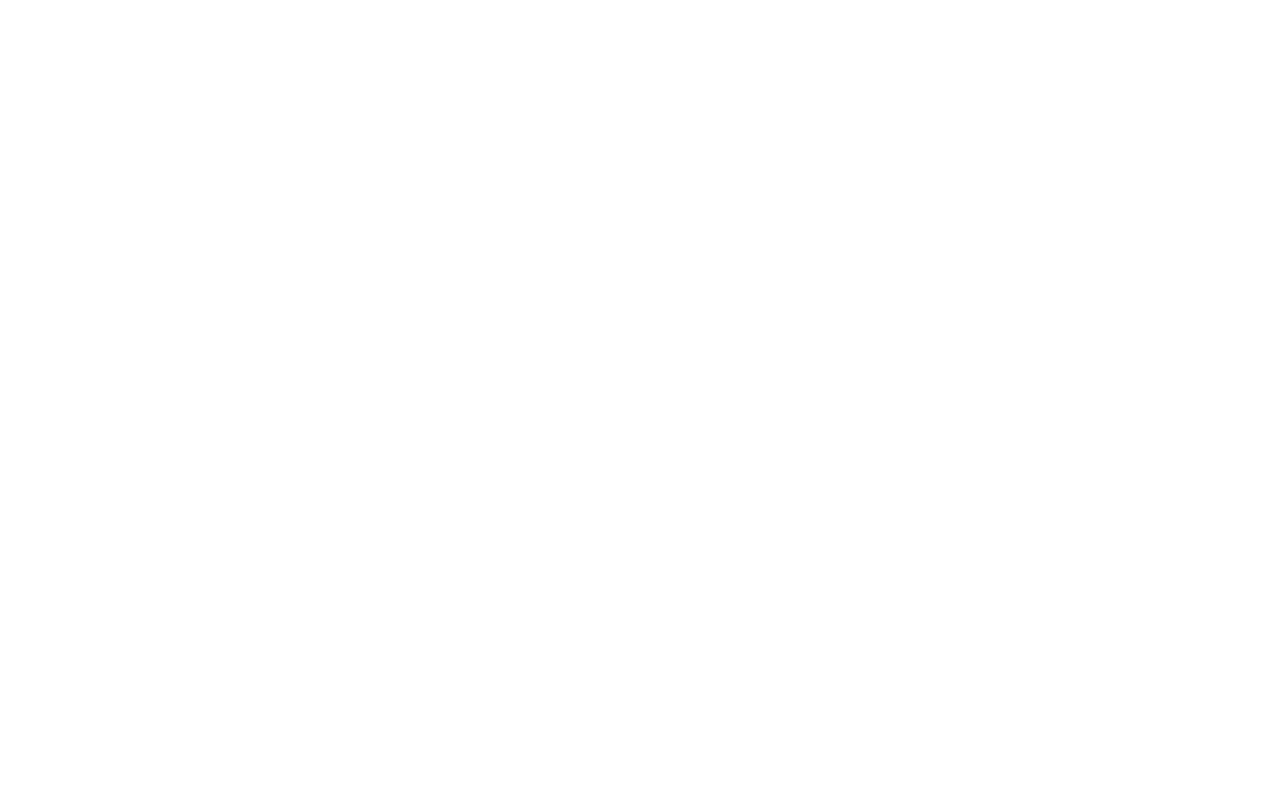
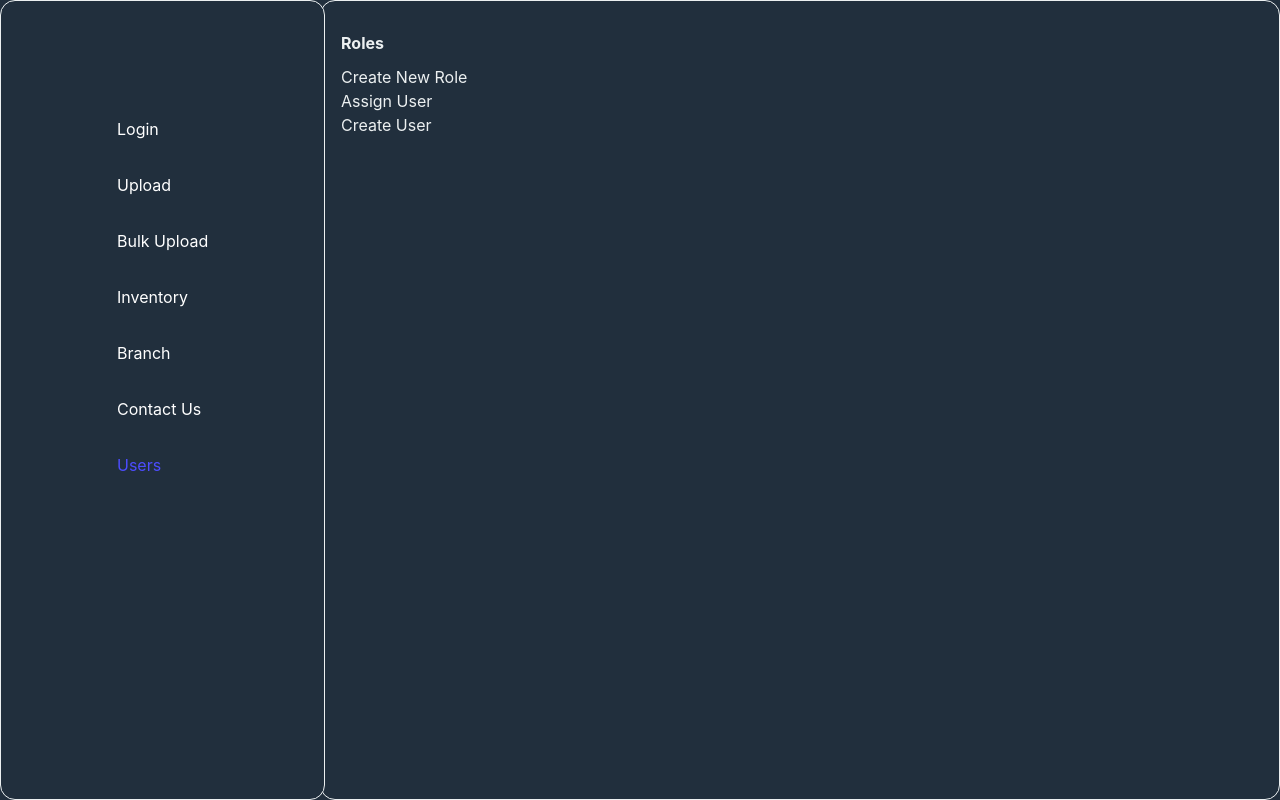
Before and after one commit to Feben9/pharmacy, a React (Create React App) app: page /users in a window 1280 px wide. Before the commit this address had no page. Built offline with nearby package versions, Linux system fonts and the light colour scheme.

Commit message:
Added a users page

```diff
--- a/src/App.css
+++ b/src/App.css
@@ -94,6 +94,7 @@
   border: 1px solid var(--secondary-color);
   border-radius: 15px;
   height: 100vh;
+  padding: 20px;
 }
 
 .table-container {
--- a/src/App.js
+++ b/src/App.js
@@ -14,6 +14,7 @@
 import BulkUpload from "./pages/BulkUpload";
 import Branch from "./pages/Branch";
 import Contact from "./pages/Contact";
+import Users from "./pages/Users";
 
 function App() {
   const [isAuthenticated, setIsAuthenticated] = useState(false);
@@ -36,6 +37,8 @@
 
             <Route path="/inventory" element={<Inventory />} />
 
+            <Route path="/users" element={<Users />} />
+
         </Routes>
       </Router>
     </div>
--- a/src/components/Navbar/Navbar.js
+++ b/src/components/Navbar/Navbar.js
@@ -19,11 +19,14 @@
                     <NavLink to="/Inventory" activeStyle>
                         Inventory
                     </NavLink>
+                    <NavLink to="/branch" activeStyle>
+                        Branch
+                    </NavLink>
                     <NavLink to="/contact" activeStyle>
                         Contact Us
                     </NavLink>
-                    <NavLink to="/branch" activeStyle>
-                        Branch
+                    <NavLink to="/Users" activeStyle>
+                        Users
                     </NavLink>
                 </NavMenu>
             </Nav>
--- /dev/null
+++ b/src/pages/Users.js
@@ -0,0 +1,24 @@
+import React from "react";
+import Navbar from "../components/Navbar";
+
+const Users = () => {
+    return (
+        <div className="main-container">
+            <div className="nav-container">
+                <Navbar isAuthenticated={true}/>
+            </div>
+            <div className="page-container">
+                <h1 style={{padding:"10px 0px", fontWeight:"bold"}}>Roles</h1>
+                <form>
+                    <button>Create New Role</button>
+                    <br />
+                    <button>Assign User</button>
+                    <br />
+                    <button>Create User</button>
+                </form>
+            </div>
+        </div>
+    )
+};
+
+export default Users;
```
